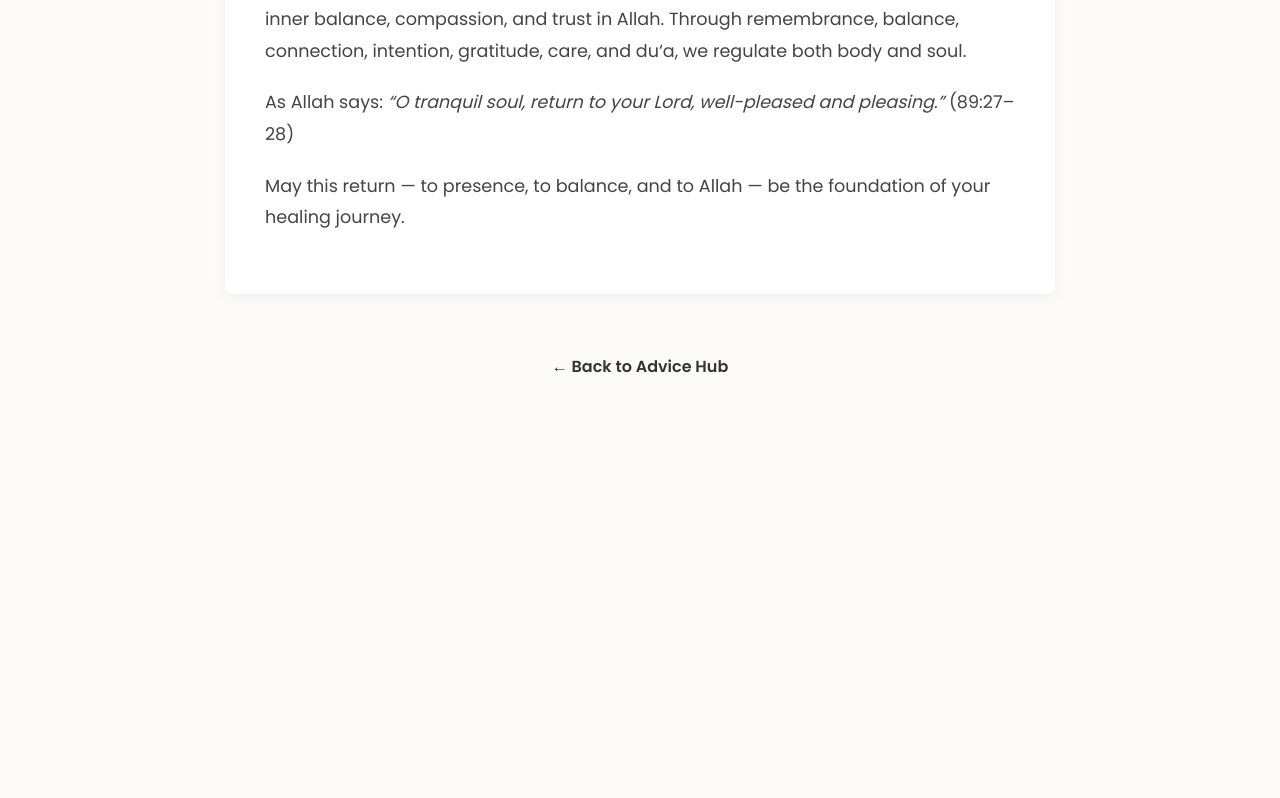
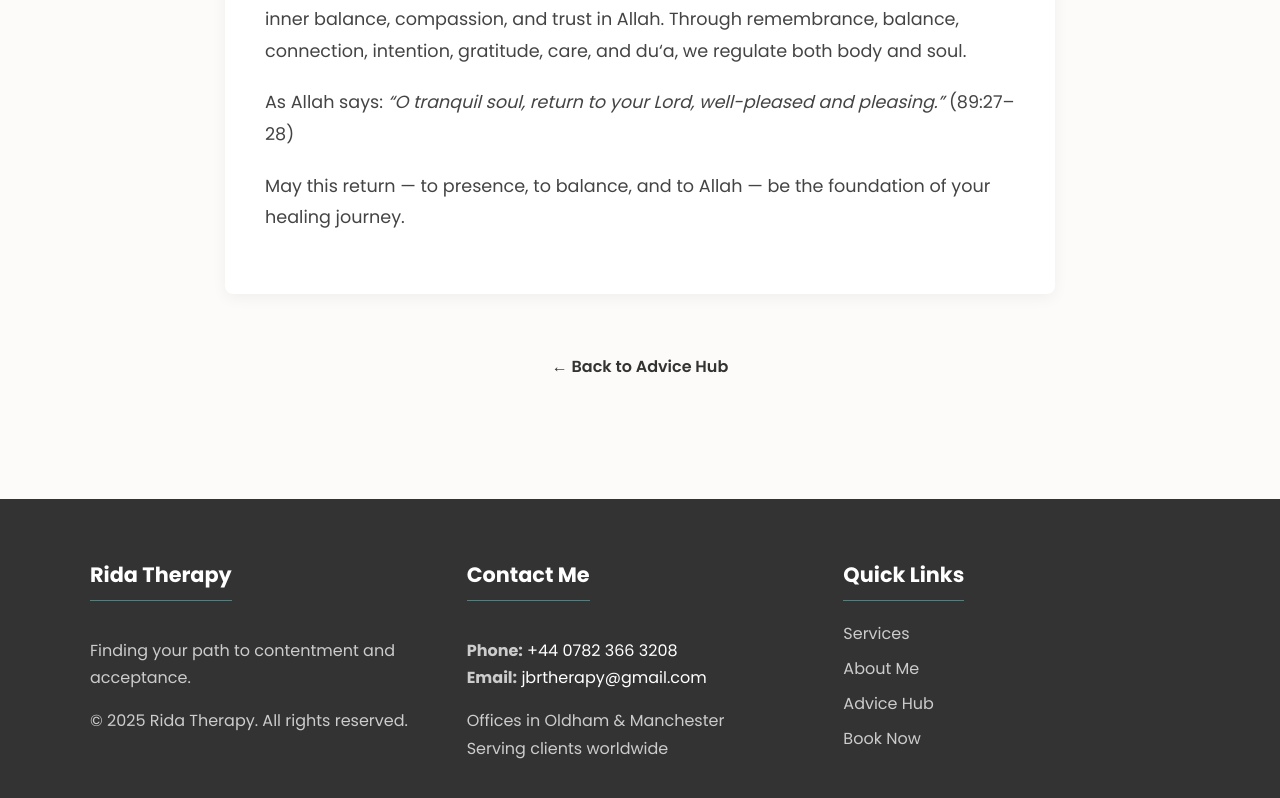
Before and after one commit to jbrtherapy-cpu/rida-therapy-website, a React (Create React App) app: page /advice-hub/islamic-perspective-on-wellbeing in a window 1280 px wide. Shown: the part 3626-4424 px from the top of the page. Before the commit the page ends 4065 px from the top, so only its background shows below. Built offline with nearby package versions, Linux system fonts and the light colour scheme.

Commit message:
contat details footer

```diff
--- a/src/App.js
+++ b/src/App.js
@@ -2,9 +2,12 @@ import React from 'react';
 import { BrowserRouter as Router, Routes, Route } from 'react-router-dom';
 import './App.css';
 import Header from './components/Header';
+import Footer from './components/Footer'; // 1. IMPORT FOOTER
+import './Footer.css'; // 2. IMPORT FOOTER CSS
+
 import HomePage from './pages/HomePage';
 import AdviceHubPage from './pages/AdviceHubPage';
-import ArticlePage from './pages/ArticlePage'; // 1. IMPORT THE NEW PAGE
+import ArticlePage from './pages/ArticlePage';
 
 function App() {
   return (
@@ -14,9 +17,9 @@ function App() {
         <Routes>
           <Route path="/" element={<HomePage />} />
           <Route path="/advice-hub" element={<AdviceHubPage />} />
-          {/* 2. ADD THIS NEW DYNAMIC ROUTE */}
           <Route path="/advice-hub/:slug" element={<ArticlePage />} />
         </Routes>
+        <Footer /> {/* 3. ADD FOOTER HERE */}
       </div>
     </Router>
   );
--- /dev/null
+++ b/src/Footer.css
@@ -0,0 +1,64 @@
+.footer {
+  background-color: #333; /* Dark background for the footer */
+  color: #ccc;
+  padding: 60px 0;
+  margin-top: 60px; /* Add some space above the footer */
+}
+
+.footer-content {
+  display: flex;
+  justify-content: space-between;
+  flex-wrap: wrap;
+  gap: 30px;
+}
+
+.footer-column {
+  flex: 1;
+  min-width: 250px;
+}
+
+.footer-column h3 {
+  color: var(--light-text);
+  font-size: 1.3rem;
+  margin-top: 0;
+  margin-bottom: 20px;
+  border-bottom: 1px solid var(--primary-color);
+  padding-bottom: 10px;
+  display: inline-block;
+}
+
+.footer-column p {
+  color: #ccc;
+  line-height: 1.7;
+  margin-bottom: 10px;
+}
+
+.footer-column a {
+  color: #fff;
+  text-decoration: none;
+  transition: color 0.3s ease;
+}
+
+.footer-column a:hover {
+  color: var(--primary-color);
+  text-decoration: underline;
+}
+
+.footer-links {
+  list-style-type: none;
+  padding: 0;
+  margin: 0;
+}
+
+.footer-links li {
+  margin-bottom: 10px;
+}
+
+.footer-links a {
+  color: #ccc;
+  text-decoration: none;
+}
+
+.footer-links a:hover {
+  color: #fff;
+}
--- /dev/null
+++ b/src/components/Footer.js
@@ -0,0 +1,42 @@
+import React from 'react';
+import { Link } from 'react-router-dom';
+import '../Footer.css'; // We will create this new CSS file
+
+function Footer() {
+  return (
+    <footer className="footer">
+      <div className="container footer-content">
+        <div className="footer-column">
+          <h3>Rida Therapy</h3>
+          <p>Finding your path to contentment and acceptance.</p>
+          <p>&copy; {new Date().getFullYear()} Rida Therapy. All rights reserved.</p>
+        </div>
+        <div className="footer-column">
+          <h3>Contact Me</h3>
+          <p>
+            {/* --- UPDATE THESE DETAILS --- */}
+            <strong>Phone:</strong> <a href="tel:+447823663208">+44 0782 366 3208</a>
+            <br />
+            <strong>Email:</strong> <a href="mailto:jbrtherapy@gmail.com">jbrtherapy@gmail.com</a>
+          </p>
+          <p>
+            Offices in Oldham & Manchester
+            <br />
+            Serving clients worldwide
+          </p>
+        </div>
+        <div className="footer-column">
+          <h3>Quick Links</h3>
+          <ul className="footer-links">
+            <li><Link to="/#services">Services</Link></li>
+            <li><Link to="/#about">About Me</Link></li>
+            <li><Link to="/advice-hub">Advice Hub</Link></li>
+            <li><Link to="/#contact">Book Now</Link></li>
+          </ul>
+        </div>
+      </div>
+    </footer>
+  );
+}
+
+export default Footer;
```
